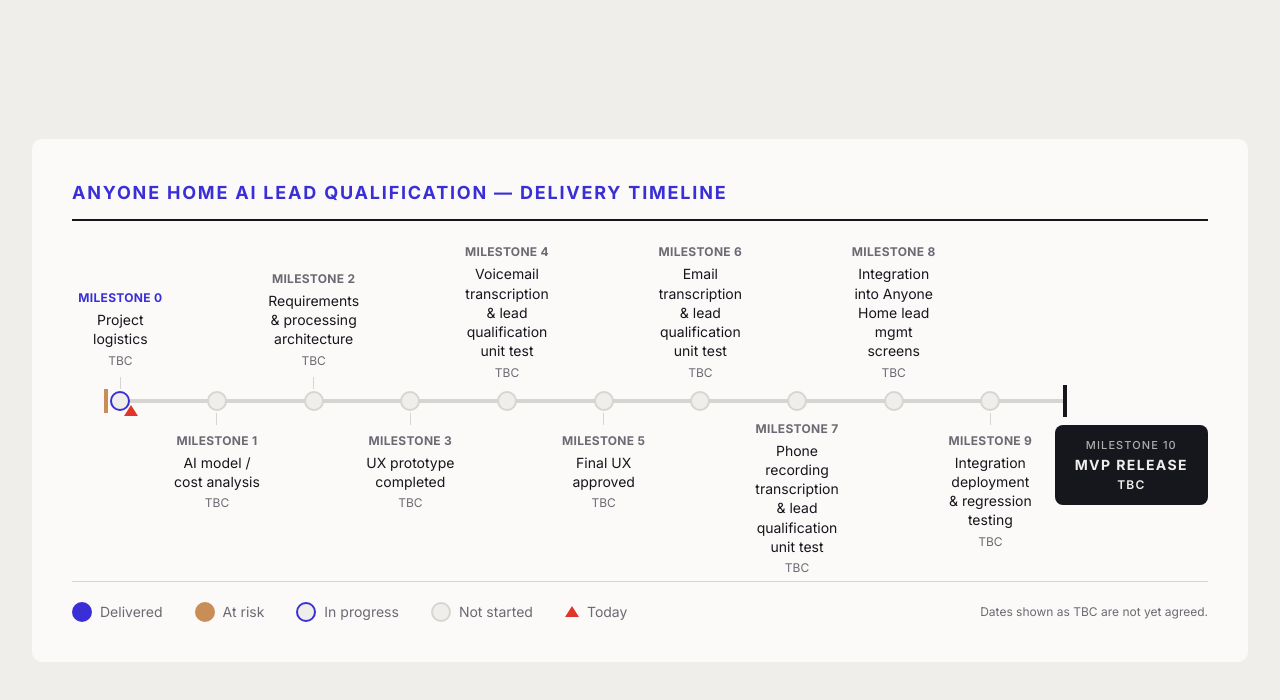
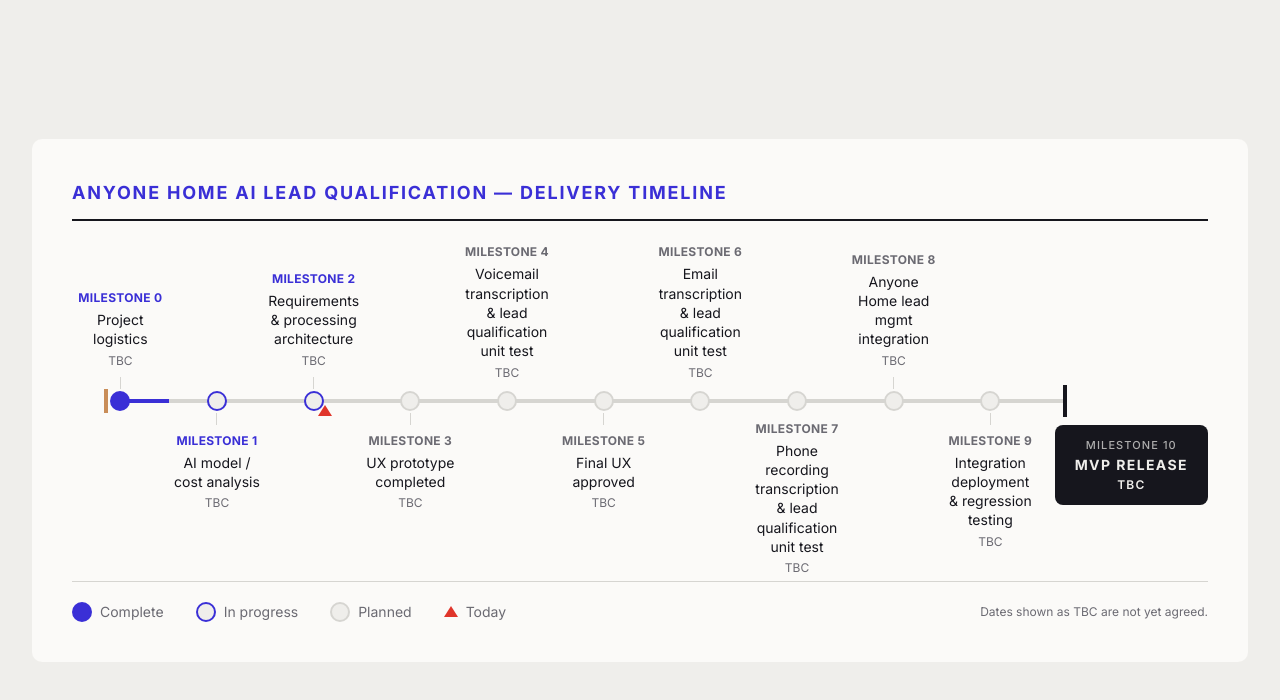
Before and after one commit to mattstevensoninhabit/apex-delivery-timeline, a Next.js app: page / in a window 1280 px wide. Shown: the top 700 px of the page. Built offline with nearby package versions, Linux system fonts and the light colour scheme.

Commit message:
feat: update status labels and milestone statuses in delivery timeline

```diff
--- a/components/delivery-timeline.tsx
+++ b/components/delivery-timeline.tsx
@@ -9,10 +9,10 @@ import {
 } from '@/lib/milestones'
 
 const statusLabel: Record<MilestoneStatus, string> = {
-  delivered: 'Delivered',
+  delivered: 'Complete',
   'at-risk': 'At risk',
   'in-progress': 'In progress',
-  'not-started': 'Not started',
+  'not-started': 'Planned',
 }
 
 function StatusDot({ status, className }: { status: MilestoneStatus; className?: string }) {
@@ -195,10 +195,9 @@ function FinalBadge() {
 
 function Legend() {
   const items: { label: string; node: React.ReactNode }[] = [
-    { label: 'Delivered', node: <StatusDot status="delivered" /> },
-    { label: 'At risk', node: <StatusDot status="at-risk" /> },
+    { label: 'Complete', node: <StatusDot status="delivered" /> },
     { label: 'In progress', node: <StatusDot status="in-progress" /> },
-    { label: 'Not started', node: <StatusDot status="not-started" /> },
+    { label: 'Planned', node: <StatusDot status="not-started" /> },
     { label: 'Today', node: <TodayMarker /> },
   ]
   return (
--- a/lib/milestones.ts
+++ b/lib/milestones.ts
@@ -10,18 +10,18 @@ export type Milestone = {
 
 export const timelineTitle = 'Anyone Home AI Lead Qualification — Delivery Timeline'
 
-export const todayMilestoneId = 0
+export const todayMilestoneId = 2
 
 export const milestones: Milestone[] = [
-  { id: 0, title: 'Project logistics', date: 'TBC', status: 'in-progress' },
-  { id: 1, title: 'AI model / cost analysis', date: 'TBC', status: 'not-started' },
-  { id: 2, title: 'Requirements & processing architecture', date: 'TBC', status: 'not-started' },
+  { id: 0, title: 'Project logistics', date: 'TBC', status: 'delivered' },
+  { id: 1, title: 'AI model / cost analysis', date: 'TBC', status: 'in-progress' },
+  { id: 2, title: 'Requirements & processing architecture', date: 'TBC', status: 'in-progress' },
   { id: 3, title: 'UX prototype completed', date: 'TBC', status: 'not-started' },
   { id: 4, title: 'Voicemail transcription & lead qualification unit test', date: 'TBC', status: 'not-started' },
   { id: 5, title: 'Final UX approved', date: 'TBC', status: 'not-started' },
   { id: 6, title: 'Email transcription & lead qualification unit test', date: 'TBC', status: 'not-started' },
   { id: 7, title: 'Phone recording transcription & lead qualification unit test', date: 'TBC', status: 'not-started' },
-  { id: 8, title: 'Integration into Anyone Home lead mgmt screens', date: 'TBC', status: 'not-started' },
+  { id: 8, title: 'Anyone Home lead mgmt integration', date: 'TBC', status: 'not-started' },
   { id: 9, title: 'Integration deployment & regression testing', date: 'TBC', status: 'not-started' },
 ]
 
```
